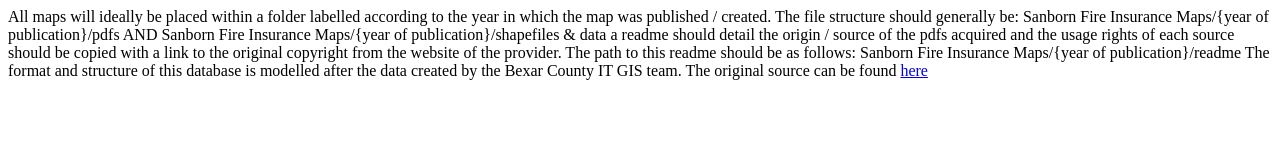
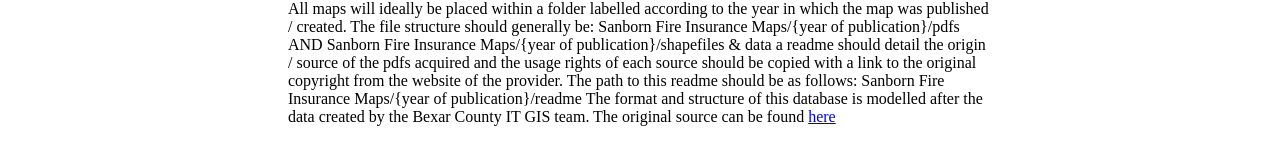
Before and after one commit to PATKZ-STMU/Hispanic-San-Antonio-History-Mapping-Project, a plain HTML site: page sanborns.html in a window 1280 px wide. Drawn offline with Linux system fonts and the light colour scheme.

Commit message:
Update sanborns.html

```diff
--- a/sanborns.html
+++ b/sanborns.html
@@ -1,3 +1,13 @@
+<!DOCTYPE html>
+<head><style>
+  body{
+  width: 55%;
+  margin: auto;
+
+  }
+  </style></head>
+<html>
+<body>
 All maps will ideally be placed within a folder labelled according to the year in which the map was published / created. The file structure should generally be:
 
 Sanborn Fire Insurance Maps/{year of publication}/pdfs
@@ -10,3 +20,5 @@ The path to this readme should be as follows:
 Sanborn Fire Insurance Maps/{year of publication}/readme
 
 The format and structure of this database is modelled after the data created by the Bexar County IT GIS team. The original source can be found <a href="http://gis-bexar.opendata.arcgis.com/datasets/2a73c78c51b54e97b4af51901ac3f379_0?uiTab=table">here</a>
+  </body>
+</html>
```
